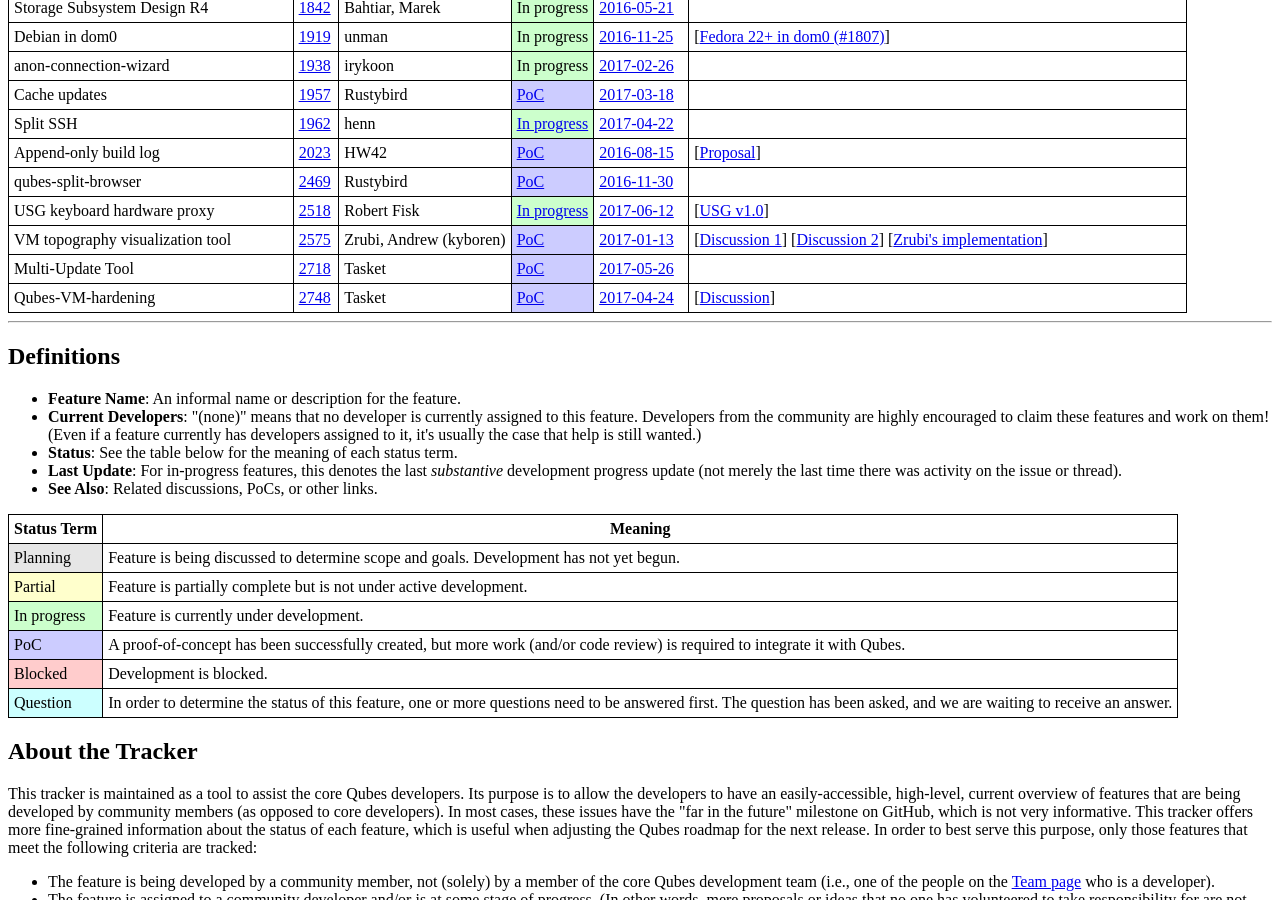
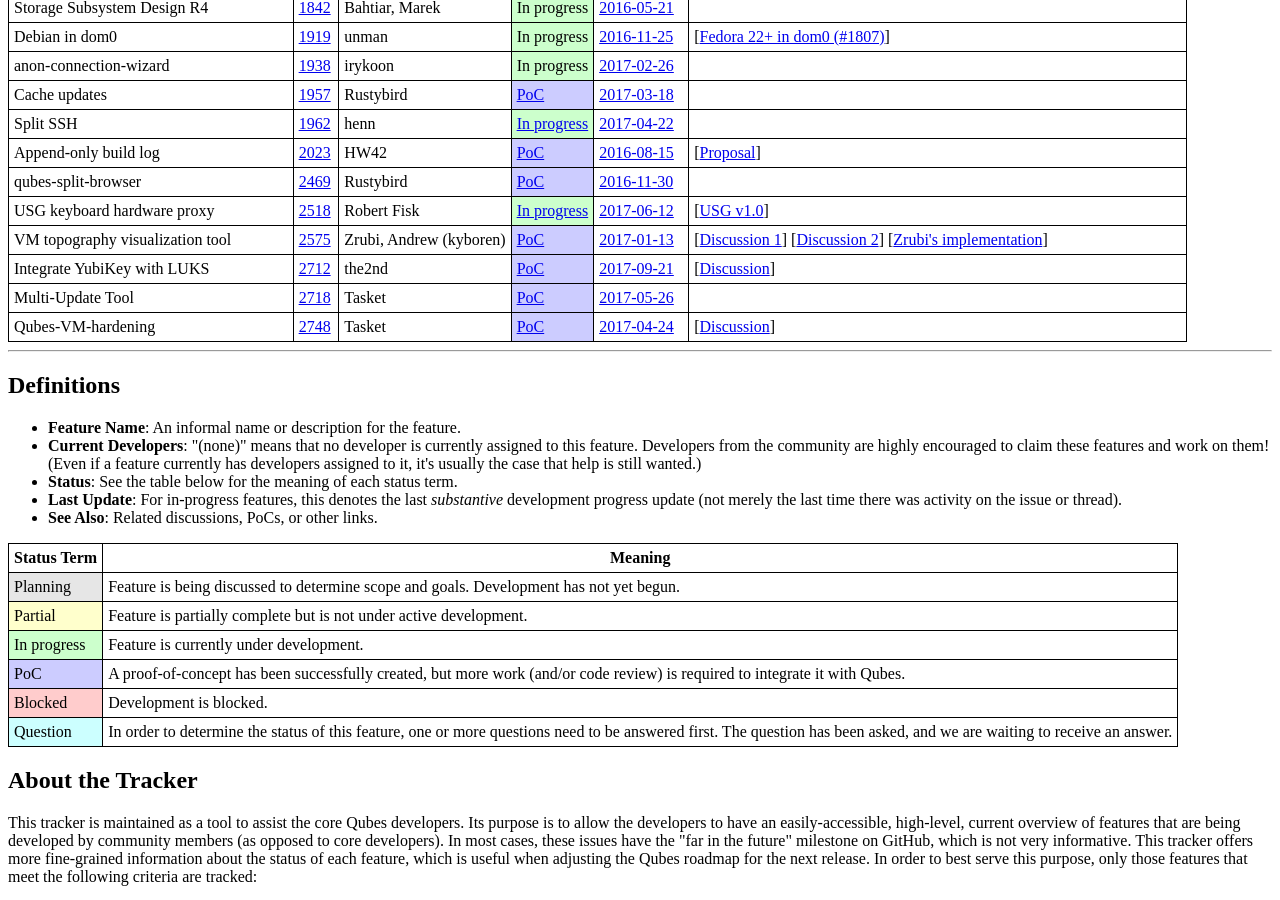
Before and after one commit to QubesOS/qubes-issues, a Jekyll site: the page built from index.md, in a window 1280 px wide and 900 px high, scrolled down 556 px. Built offline with Jekyll 4.4.1, drawn with Linux system fonts in a browser that asks for light colours.

Commit message:
Track #2712

```diff
--- a/_data/features.yml
+++ b/_data/features.yml
@@ -351,6 +351,23 @@
   - desc   : Zrubi's implementation
     url    : https://gist.github.com/Zrubi/6229d5400bde987b1aa8da516553b909
 
+- name   : Integrate YubiKey with LUKS
+  issue  : 2712
+  devs   : the2nd
+  status :
+    term   : PoC
+    url    : https://github.com/the2nd/ykluks
+  updated:
+    date   : 2017-09-21
+    url    : https://github.com/QubesOS/qubes-issues/issues/2712#issuecomment-331245312
+  info   :
+  - desc   : Discussion
+    url    : https://groups.google.com/d/topic/qubes-users/hB0XaquzBAg/discussion
+  - desc   :
+    url    :
+  - desc   :
+    url    :
+
 - name   : Multi-Update Tool
   issue  : 2718
   devs   : Tasket
```
